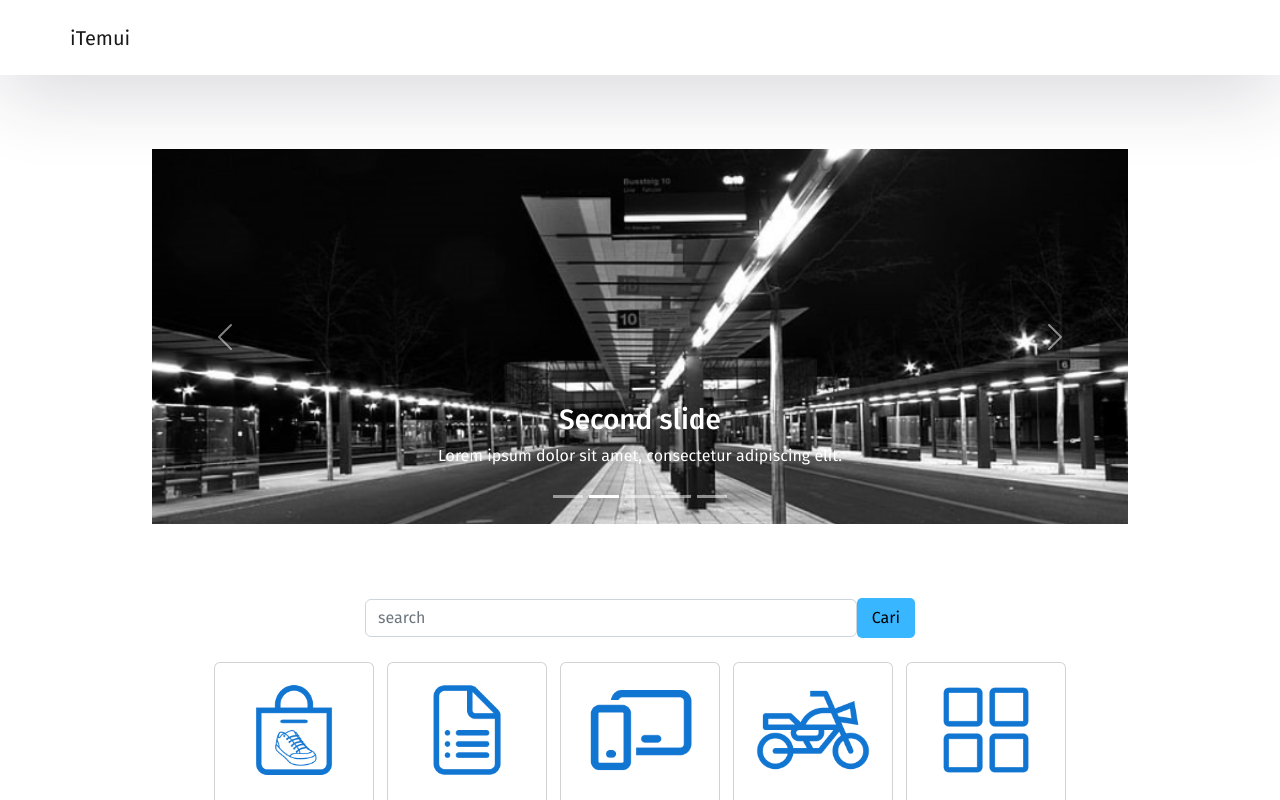
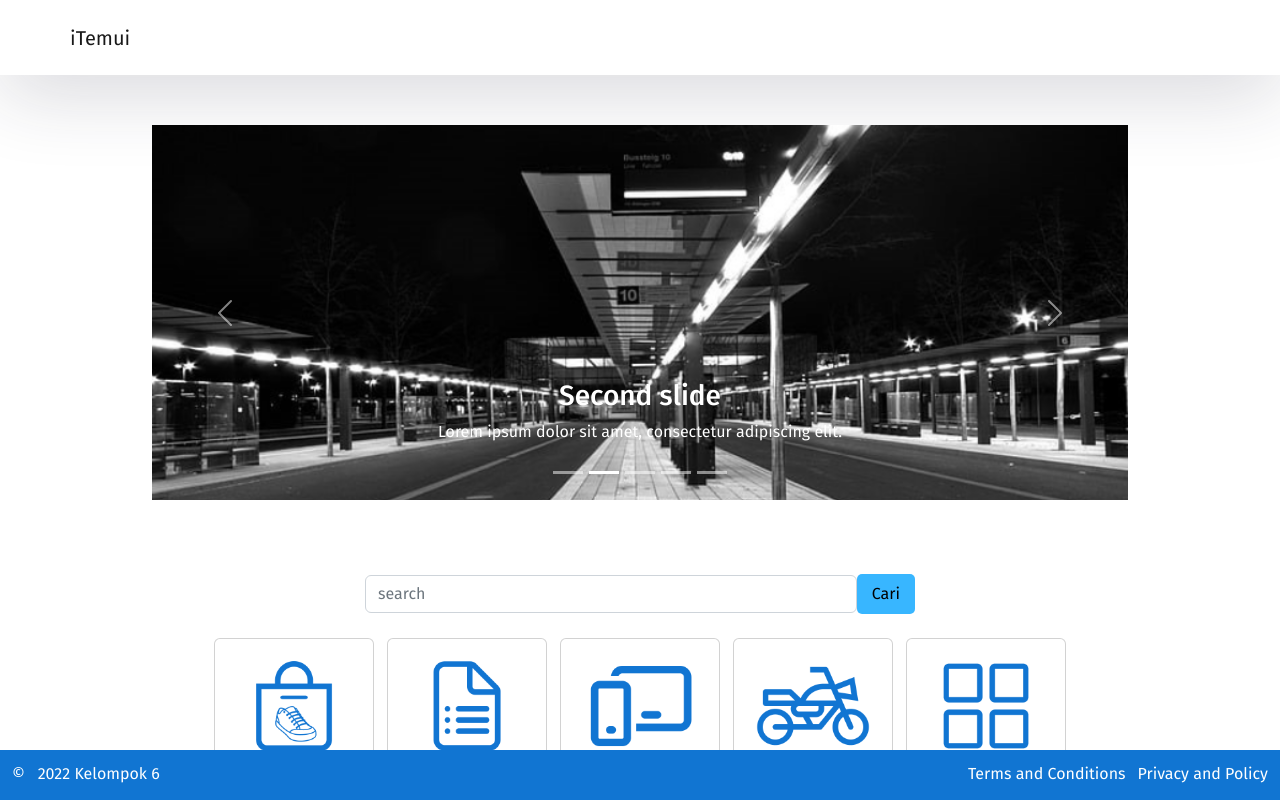
Before and after one commit to ariawanpramono/Itemui, a React (Create React App) app: page / in a window 1280 px wide. Shown: the top 800 px of the page. Built offline with nearby package versions, Linux system fonts and the light colour scheme.

Commit message:
halaman sudah berubah-ubah

```diff
--- /dev/null
+++ b/src/App.css
@@ -0,0 +1,3 @@
+.app{
+    height: 100px;
+}
--- /dev/null
+++ b/src/App.js
@@ -0,0 +1,27 @@
+import React from "react";
+import { Route, Routes } from "react-router-dom";
+import Home from "./pages/Home/Home";
+import Register from "./pages/Register/Register";
+import Login from "./pages/Login/Login";
+import About from "./pages/About/About";
+import NavbarMenu from "./component/Navbar/NavbarMenu";
+import Footer from "./component/Footer/Footer";
+import './App.css';
+
+const App = () => {
+  return (
+    <main className="app">
+      <NavbarMenu />
+      <Routes>
+        <Route path='/' element={<Home/>}/>
+        <Route path='pages/Register' element={<Register/>}/>
+        <Route path='pages/Login' element={<Login/>}/>
+        <Route path='about' element={<About/>}/>
+      </Routes>
+      <Footer />
+    </main>
+
+  );
+};
+
+export default App;
--- a/src/component/Footer/Footer.css
+++ b/src/component/Footer/Footer.css
@@ -3,6 +3,10 @@ footer {
   width: 100%;
   background-color: #1175d2;
   margin-bottom: 0px;
+  margin-top: 50px;
+  position: fixed;
+  left: 0;
+  bottom: 0;
 }
 
 .footer-left {
--- a/src/component/Navbar/NavbarMenu.js
+++ b/src/component/Navbar/NavbarMenu.js
@@ -2,6 +2,7 @@ import Container from "react-bootstrap/Container";
 import Nav from "react-bootstrap/Nav";
 import Navbar from "react-bootstrap/Navbar";
 import "./Navbar.css";
+import { Routes, Route, Link } from "react-router-dom";
 
 function NavbarMenu() {
   return (
@@ -11,24 +12,17 @@ function NavbarMenu() {
         <Nav className="justify-content-end" activeKey="/home">
           <ul className="navbar-nav">
           <li className="nav-item">
-              <a className="nav-link text" href="/">
-                Home<span className="sr-only"></span>
-              </a>
+              <Link to='/' className="nav-link text">Home</Link>
             </li>
             <li className="nav-item">
-              <a className="nav-link text" href="/about">
-                About<span className="sr-only"></span>
-              </a>
+              <Link to='/about' className="nav-link text">About</Link>
             </li>
             <li className="text nav-item">
-              <a className="nav-link text" href="../../pages/Register">
-                Register<span className="sr-only"></span>
-              </a>
+
+              <Link to='/pages/register' className="nav-link text">Register</Link>
             </li>
             <li className="text nav-item">
-              <a className="nav-link text" href="../../pages/Login">
-                Login<span className="sr-only"></span>
-              </a>
+              <Link to='/pages/login' className="nav-link text">Login</Link>
             </li>
           </ul>
         </Nav>
--- a/src/index.js
+++ b/src/index.js
@@ -3,12 +3,13 @@ import ReactDOM from 'react-dom/client';
 import './index.css';
 import Home from './pages/Home/Home';
 import { BrowserRouter } from 'react-router-dom';
+import App from './App';
 
 const root = ReactDOM.createRoot(document.getElementById('root'));
 root.render(
   <React.StrictMode>
     <BrowserRouter>
-      <Home/>
+      <App/>
     </BrowserRouter>
   </React.StrictMode>
 );
--- a/src/pages/Home/Home.js
+++ b/src/pages/Home/Home.js
@@ -13,22 +13,13 @@ import About from "../About/About";
 
 const Home = () => {
   return (
-    <main>
-      <NavbarMenu />
-      <br />
+    <main className="home">
+
       <Header />
       <br />
       <SearchForm />
       <br />
       <Cards />
-      <br />
-      <Footer />
-
-      <Routes>
-        <Route path='pages/Register' element={<Register/>}/>
-        <Route path='pages/Login' element={<Login/>}/>
-        <Route path='about' element={<About/>}/>
-      </Routes>
 
     </main>
 
--- a/src/pages/Home/home.css
+++ b/src/pages/Home/home.css
@@ -1,6 +1,6 @@
-.App {
-    margin: auto;
-    border: 1px solid black;
-    text-align: center;
-    width: 1000px;
+.home {
+    min-height: 1000px;
+    margin-bottom: 100px;
+    clear: both;
+    position: relative;
 }
```
